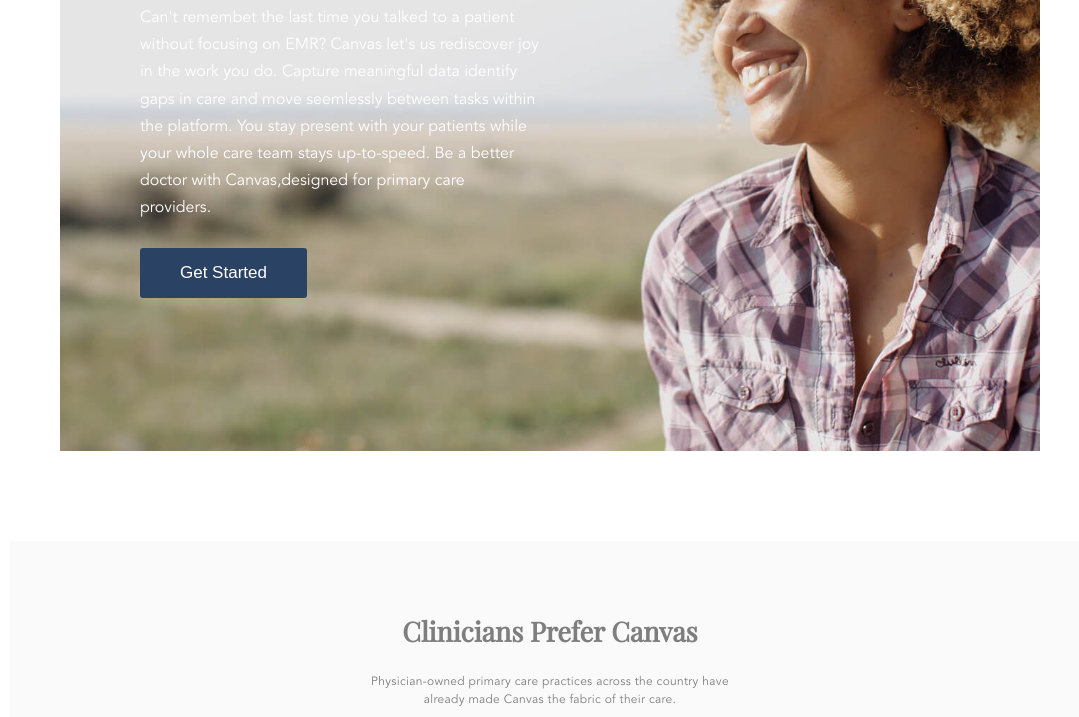
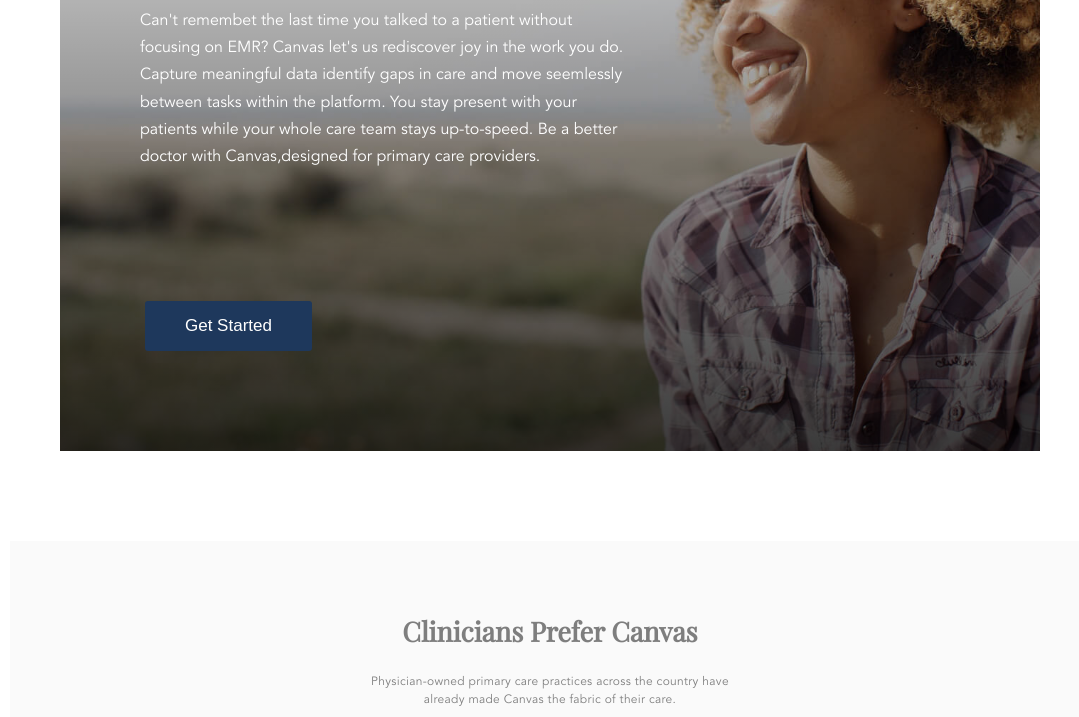
Before and after one commit to Kasiett/c0323-code-solutions, a plain HTML site: page css-canvas-medical/index.html in a window 1280 px wide. Shown: the part 347-1064 px from the top of the page, without its empty margins (90-1169 px from the left). Drawn offline with nearby package versions, Linux system fonts and the light colour scheme.

Commit message:
Added overlay

```diff
--- a/css-canvas-medical/index.html
+++ b/css-canvas-medical/index.html
@@ -34,8 +34,8 @@
       <hr/>
     </div>
     <div class="row section">
+      <div class="overlay"></div>
       <section>
-        <!-- <div class="overlay"></div> -->
         <h1>The EMR Reimagined for Primary Care</h1>
         <p>Can't remembet the last time you talked to a patient  without focusing on EMR? Canvas let's us rediscover joy in the work you do. Capture meaningful data identify gaps in care and move seemlessly between tasks within the platform. You stay present with your patients while your whole care team stays up-to-speed. Be a better doctor with Canvas,designed for primary care providers. </p>
         <button> Get Started</button>
--- a/css-canvas-medical/styles.css
+++ b/css-canvas-medical/styles.css
@@ -28,12 +28,16 @@
 
 section > button {
   padding: 15px 40px;
-  background-color: #2a4364;
+  background-color: #1e385c;
   color: white;
   border-radius: 3px;
   border: transparent;
   margin-top: 10px;
   font-size: 17px;
+  position: absolute;
+  z-index: 1;
+  top: 75%;
+  left: 85px;
 }
 
 ul > li > button {
@@ -71,21 +75,22 @@
   background-size: cover;
   height: 80vh;
   color: white;
+  position: relative;
 }
 
 section {
-  position: relative;
+  padding: 50px 10px 50px 80px;
   width: 50%;
-  padding: 50px 10px 50px 80px;
 }
 
 .overlay {
-  background: linear-gradient(transparent, black);
+  background: linear-gradient(transparent, rgb(0 0 0 / 75%));
   position: absolute;
   left: 0;
   right: 0;
   top: 0;
   bottom: 0;
+  z-index: 0;
 }
 
 h1 {
@@ -94,11 +99,18 @@
   font-family: "Playfair Display", serif;
   font-weight: 400px;
   letter-spacing: 1px;
+  position: absolute;
+  width: 50%;
+  z-index: 1;
 }
 
 section > p {
+  position: absolute;
+  width: 50%;
+  top: 180px;
   font-family: Avenir, sans-serif;
   line-height: 1.7em;
+  z-index: 1;
 }
 
 main {
```
